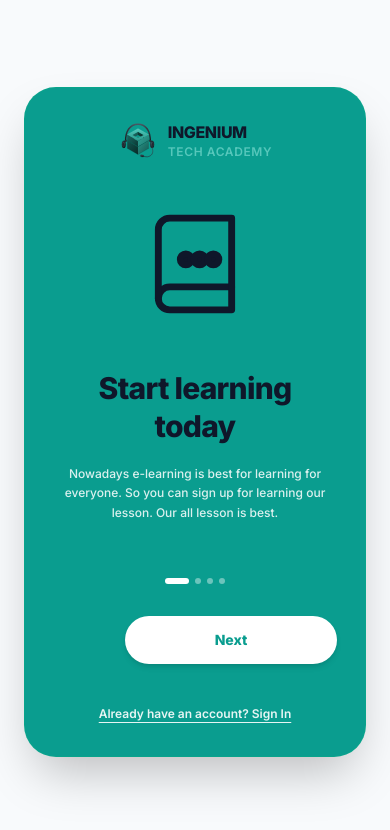
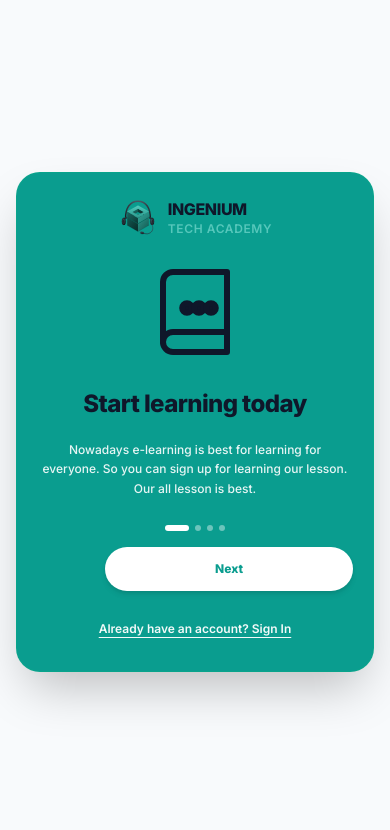
Before and after one commit to Emmanation-Designs/Ingenium-tech-Academy-001, a React (Vite) app: page / in a window 390 px wide. Shown: the top 830 px of the page. Built offline with nearby package versions, Linux system fonts and the light colour scheme; no server answers.

Commit message:
feat: improve mobile responsiveness and safe areas
Configure viewport for mobile devices and add CSS safe area utilities. Update Onboarding and Auth components to handle notches, home indicators, and dynamic scaling for improved mobile UX.

```diff
--- a/index.html
+++ b/index.html
@@ -2,7 +2,7 @@
 <html lang="en">
   <head>
     <meta charset="UTF-8" />
-    <meta name="viewport" content="width=device-width, initial-scale=1.0" />
+    <meta name="viewport" content="width=device-width, initial-scale=1.0, maximum-scale=5.0, viewport-fit=cover" />
     <title>Ingenium Tech Academy</title>
     <meta name="description" content="Ingenium Tech Academy is a live online learning platform." />
 
--- a/src/components/Auth.tsx
+++ b/src/components/Auth.tsx
@@ -96,8 +96,8 @@ export const Auth: React.FC<AuthProps> = ({ onSuccess, onBackToOnboarding }) =>
   };
 
   return (
-    <div className="flex items-center justify-center min-h-screen dot-grid text-white px-4 py-8 font-sans">
-      <div className="w-full max-w-[420px] bg-zinc-900 border border-zinc-800 rounded-[32px] p-6 shadow-2xl relative transition-all duration-300">
+    <div className="flex items-center justify-center min-h-screen dot-grid text-white p-4 sm:p-6 md:p-8 font-sans overflow-y-auto pt-safe pb-safe">
+      <div className="w-full max-w-sm sm:max-w-[440px] bg-zinc-900 border border-zinc-800 rounded-3xl sm:rounded-[32px] p-5 sm:p-7 shadow-2xl relative transition-all duration-300 my-auto">
 
         {/* Back navigation */}
         <button
@@ -110,16 +110,16 @@ export const Auth: React.FC<AuthProps> = ({ onSuccess, onBackToOnboarding }) =>
               onBackToOnboarding();
             }
           }}
-          className="absolute top-6 left-6 p-2 rounded-full border border-zinc-800 bg-zinc-950 hover:bg-zinc-800 text-white active:translate-y-0.5 transition-all cursor-pointer"
+          className="absolute top-5 left-5 sm:top-6 sm:left-6 p-2 rounded-full border border-zinc-800 bg-zinc-950 hover:bg-zinc-800 text-white active:translate-y-0.5 transition-all cursor-pointer min-w-[36px] min-h-[36px] flex items-center justify-center"
           aria-label="Go back"
         >
           <ChevronLeft className="w-4 h-4" />
         </button>
 
         {/* Logo and Brand Header */}
-        <div className="text-center mt-10 mb-8 flex flex-col items-center">
+        <div className="text-center mt-8 sm:mt-10 mb-6 sm:mb-8 flex flex-col items-center">
           <BrandLogo size="lg" className="mb-3" />
-          <h1 className="text-xl font-black tracking-tight text-white">
+          <h1 className="text-lg sm:text-xl font-black tracking-tight text-white">
             Ingenium Tech Academy
           </h1>
           <p className="text-xs font-semibold text-zinc-400 mt-1 uppercase tracking-widest">
--- a/src/components/Onboarding.tsx
+++ b/src/components/Onboarding.tsx
@@ -59,9 +59,9 @@ export const Onboarding: React.FC<OnboardingProps> = ({ onComplete }) => {
   const activeStep = steps[currentStep];
 
   return (
-    <div className="flex flex-col items-center justify-center min-h-screen bg-zinc-950 px-6 py-12 select-none font-sans">
+    <div className="flex flex-col items-center justify-center min-h-screen bg-zinc-950 p-4 sm:p-6 md:p-8 select-none font-sans overflow-y-auto pt-safe pb-safe">
       {/* Sleek Onboarding Card Frame */}
-      <div className="w-full max-w-[400px] bg-[#0A9D8F] border border-emerald-500/20 flex flex-col justify-between min-h-[640px] rounded-[32px] p-7 shadow-2xl relative overflow-hidden transition-all duration-300">
+      <div className="w-full max-w-sm sm:max-w-md bg-[#0A9D8F] border border-emerald-500/20 flex flex-col justify-between min-h-[500px] sm:min-h-[580px] rounded-3xl sm:rounded-[32px] p-5 sm:p-7 shadow-2xl relative transition-all duration-300 my-auto">
 
         {/* Official Brand Logo Header */}
         <div className="flex items-center justify-center pt-1 pb-2">
@@ -69,27 +69,27 @@ export const Onboarding: React.FC<OnboardingProps> = ({ onComplete }) => {
         </div>
 
         {/* Dynamic Step Content */}
-        <div className="flex-1 flex flex-col justify-center my-8 text-center px-2">
+        <div className="flex-1 flex flex-col justify-center my-4 sm:my-6 text-center px-1 sm:px-2">
           {/* Centered Book Icon */}
-          <div className="flex justify-center mb-10 transform hover:scale-105 transition-transform duration-300">
-            <div className="w-32 h-32 flex items-center justify-center">
+          <div className="flex justify-center mb-4 sm:mb-8 transform hover:scale-105 transition-transform duration-300">
+            <div className="w-24 h-24 sm:w-32 sm:h-32 flex items-center justify-center">
               {activeStep.icon}
             </div>
           </div>
 
           {/* Heading */}
-          <h2 className="text-3xl font-extrabold text-white leading-tight tracking-tight mb-4 min-h-[80px] flex items-center justify-center px-4">
+          <h2 className="text-2xl sm:text-3xl font-extrabold text-white leading-tight tracking-tight mb-2 sm:mb-4 min-h-[56px] sm:min-h-[72px] flex items-center justify-center px-2">
             {activeStep.title}
           </h2>
 
           {/* Description */}
-          <p className="text-white/85 text-xs font-medium leading-relaxed max-w-[290px] mx-auto mb-6">
+          <p className="text-white/90 text-xs sm:text-sm font-medium leading-relaxed max-w-[320px] mx-auto mb-2 sm:mb-4">
             {activeStep.description}
           </p>
         </div>
 
         {/* Footer Navigation & Indicators */}
-        <div className="mt-auto flex flex-col gap-8">
+        <div className="mt-auto flex flex-col gap-4 sm:gap-6">
           {/* Slider Indicators */}
           <div className="flex justify-center gap-1.5">
             {steps.map((_, idx) => (
@@ -105,11 +105,11 @@ export const Onboarding: React.FC<OnboardingProps> = ({ onComplete }) => {
           </div>
 
           {/* CTAs */}
-          <div className="flex items-center justify-between gap-4">
+          <div className="flex items-center justify-between gap-3 sm:gap-4">
             {currentStep > 0 ? (
               <button
                 onClick={handlePrev}
-                className="py-3.5 px-5 text-xs font-black text-white/80 hover:text-white transition-colors cursor-pointer"
+                className="py-3 px-4 sm:py-3.5 sm:px-5 min-h-[44px] text-xs font-black text-white/80 hover:text-white transition-colors cursor-pointer"
               >
                 Back
               </button>
@@ -119,7 +119,7 @@ export const Onboarding: React.FC<OnboardingProps> = ({ onComplete }) => {
 
             <button
               onClick={handleNext}
-              className="flex-1 py-3.5 px-6 rounded-full bg-white hover:bg-zinc-100 text-[#0A9D8F] font-black text-sm shadow-md active:translate-y-0.5 transition-all cursor-pointer flex items-center justify-center gap-1.5"
+              className="flex-1 py-3 px-5 sm:py-3.5 sm:px-6 min-h-[44px] rounded-full bg-white hover:bg-zinc-100 text-[#0A9D8F] font-black text-xs sm:text-sm shadow-md active:translate-y-0.5 transition-all cursor-pointer flex items-center justify-center gap-1.5"
             >
               {currentStep === steps.length - 1 ? (
                 <span>Get started</span>
@@ -134,7 +134,7 @@ export const Onboarding: React.FC<OnboardingProps> = ({ onComplete }) => {
             <button
               type="button"
               onClick={onComplete}
-              className="text-xs font-semibold text-white/90 hover:text-white underline underline-offset-4 cursor-pointer transition-colors"
+              className="text-xs font-semibold text-white/95 hover:text-white underline underline-offset-4 cursor-pointer transition-colors min-h-[36px] inline-flex items-center"
             >
               Already have an account? Sign In
             </button>
--- a/src/index.css
+++ b/src/index.css
@@ -27,6 +27,29 @@ html, body, #root {
 
   .bento-card:hover {
     border-color: #3f3f46;
+  }
+
+  /* Safe Area Inset Utilities (for notch, dynamic island, and home-indicator protection) */
+  .pt-safe {
+    padding-top: env(safe-area-inset-top, 0px);
+  }
+  .pb-safe {
+    padding-bottom: env(safe-area-inset-bottom, 0px);
+  }
+  .pl-safe {
+    padding-left: env(safe-area-inset-left, 0px);
+  }
+  .pr-safe {
+    padding-right: env(safe-area-inset-right, 0px);
+  }
+
+  /* Clean horizontal scrollbar */
+  .no-scrollbar::-webkit-scrollbar {
+    display: none;
+  }
+  .no-scrollbar {
+    -ms-overflow-style: none;
+    scrollbar-width: none;
   }
 }
 
```
